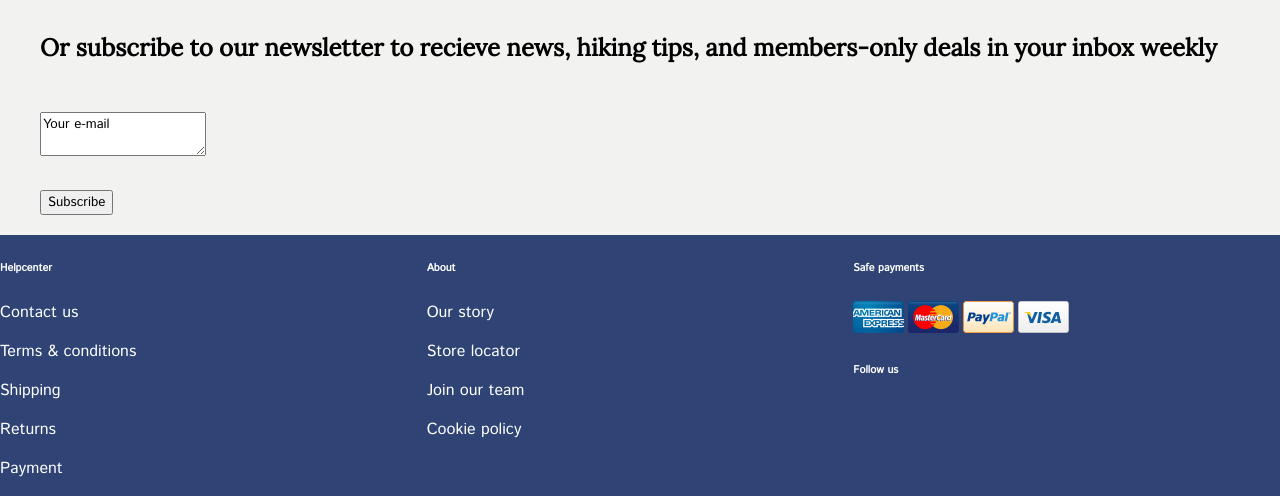
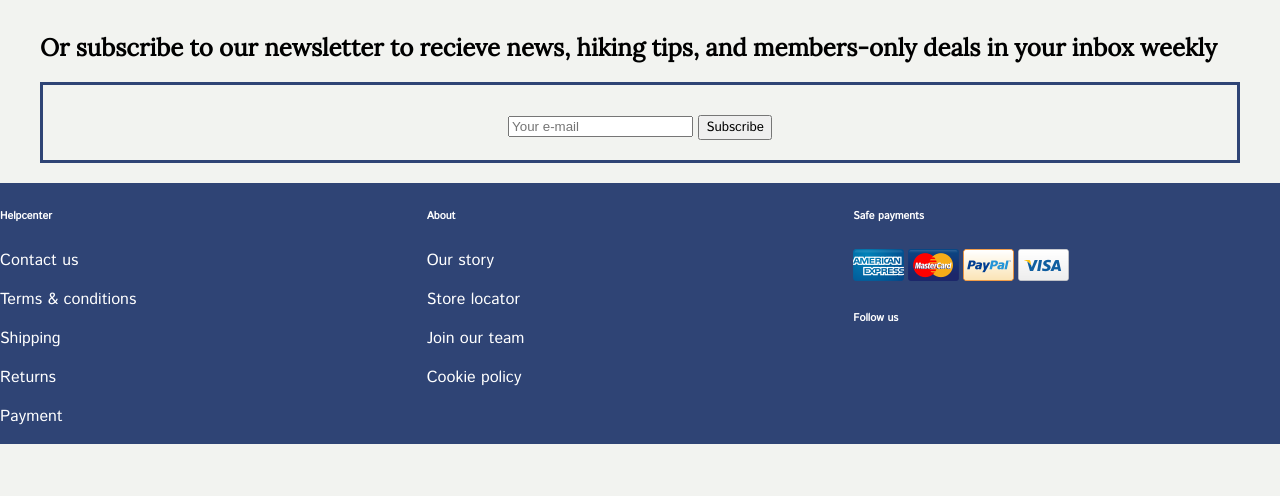
Before and after one commit to aurorarhagen/rainy-days, a plain HTML site: page about.html in a window 1280 px wide. Shown: the part 1474-1970 px from the top of the page. After the commit the page ends 1918 px from the top, so only its background shows below. Drawn offline with Linux system fonts and the light colour scheme.

Commit message:
about e-mail finished

```diff
--- a/about.html
+++ b/about.html
@@ -61,11 +61,11 @@
             <h2>Or subscribe to our newsletter to recieve news, hiking tips,
                 and members-only deals in your inbox weekly</h2>
             </div>
-        <div>
-            <textarea class="subscribefield">Your e-mail</textarea>
-            </div>
-            <div>
-            <button class="subscribefield">Subscribe</button>
+        <div class="subscribe">
+            <form class="subscribefield">
+                <input type="text" placeholder="Your e-mail">
+                <button class="subscribefield">Subscribe</button>
+            </form>
         </div>
         </section>
     </main>
--- a/styles.css
+++ b/styles.css
@@ -104,11 +104,16 @@ main, .aboutmain {
 .about-grids div{
     padding-top: 30px;
 }
+
 .subscribefield {
-    max-width: 400px;
-
+    text-align: center;
 }
 
+.subscribe {
+    border: solid;
+    border-color: #2F4475;
+    padding: 20px;
+}
 /**About page
 
 
```
